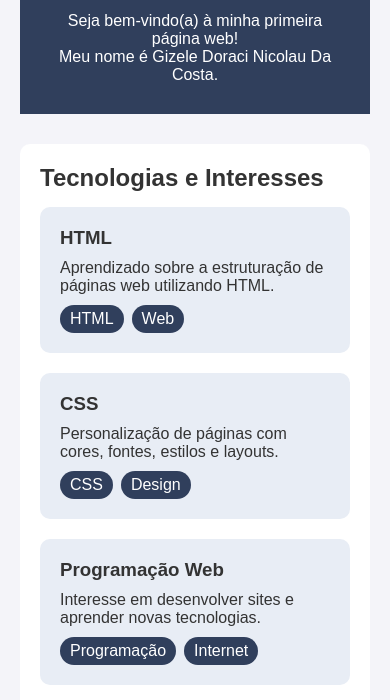
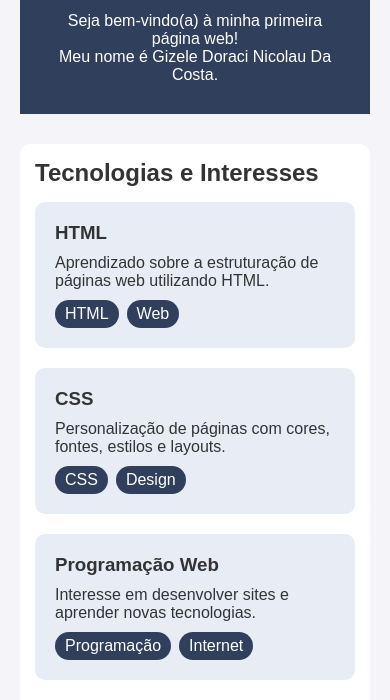
Before and after one commit to gizelecosta754-cpu/programacao-web, a plain HTML site: page index.html in a window 390 px wide. Shown: the part 127-827 px from the top of the page. Drawn offline with Linux system fonts and the light colour scheme.

Commit message:
Update style.css

```diff
--- a/style.css
+++ b/style.css
@@ -104,3 +104,25 @@
     text-align: center;
     padding: 20px;
 }
+/* Ajustes para celulares e tablets */
+@media (max-width: 600px) {
+    body {
+        grid-template-columns: 1fr;
+        grid-template-areas:
+            "header"
+            "main"
+            "footer";
+    }
+
+    header, main, footer {
+        grid-column: 1;
+    }
+
+    .cards {
+        grid-template-columns: 1fr;
+    }
+
+    section {
+        padding: 15px;
+    }
+}
```
